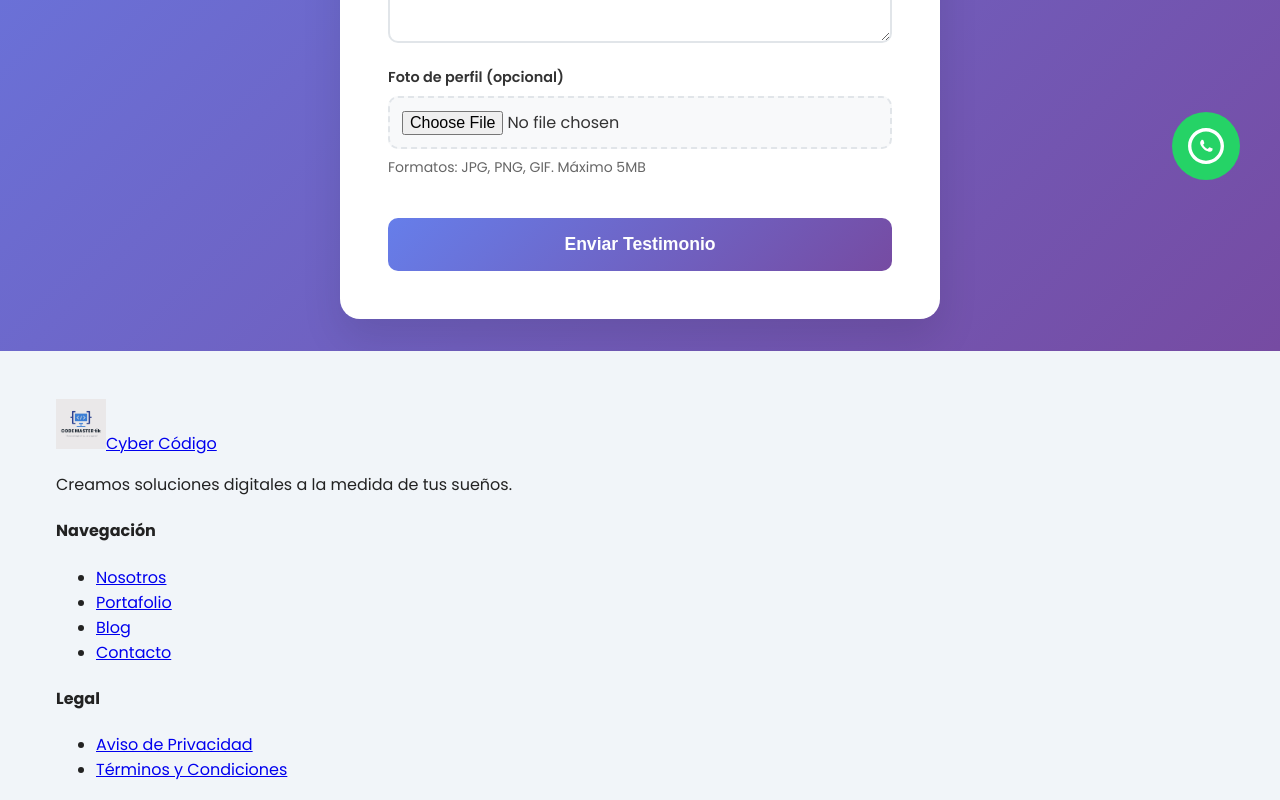
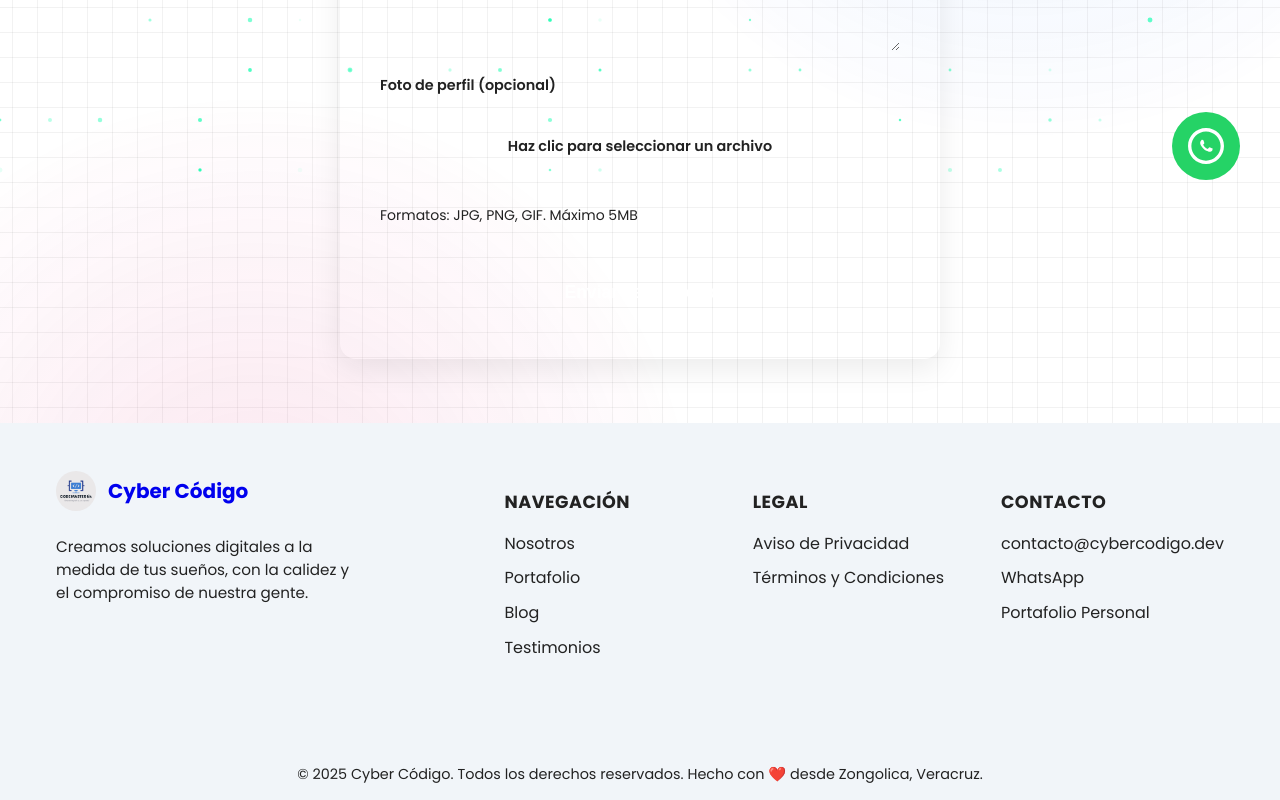
Before and after one commit to joseorteha/cyberCodigo, a Next.js app: page /testimonios in a window 1280 px wide. Shown: the part 580-1380 px from the top of the page. Built offline with nearby package versions, Linux system fonts and the light colour scheme; no server answers.

Commit message:
feat(design): Improve testimonial form and footer styles

```diff
--- a/src/components/Footer.tsx
+++ b/src/components/Footer.tsx
@@ -35,39 +35,51 @@ const Footer = () => {
   return (
     <footer className="footer">
       <div className="footer-container">
-        <div className="footer-columns">
-          <div className="footer-column logo-column">
-            <Link href="/" className="footer-logo">
-              <Image src="/LOGO.jpg" alt="Cyber Código Logo" width={50} height={50} />
-              <span>Cyber Código</span>
+        <div className="footer-grid">
+          {/* Column 1: Brand */}
+          <div className="footer-brand">
+            <Link href="/" className="footer-brand-link">
+              <Image src="/LOGO.jpg" alt="Cyber Código Logo" width={40} height={40} className="footer-logo" />
+              <span className="footer-title">Cyber Código</span>
             </Link>
-            <p className="footer-tagline">Creamos soluciones digitales a la medida de tus sueños.</p>
+            <p className="footer-desc">
+              Creamos soluciones digitales a la medida de tus sueños, con la calidez y el compromiso de nuestra gente.
+            </p>
           </div>
-          <div className="footer-column">
-            <h4>Navegación</h4>
-            <ul className="footer-links">
-              <li><Link href="/nosotros">Nosotros</Link></li>
-              <li><Link href="/#portfolio">Portafolio</Link></li>
-              <li><Link href="/blog">Blog</Link></li>
-              <li><Link href="/#contact">Contacto</Link></li>
+
+          {/* Column 2: Navegación */}
+          <div className="footer-links-column highlight-links">
+            <h3 className="footer-heading">Navegación</h3>
+            <ul className="footer-list">
+              <li><Link href="/nosotros" className="footer-link">Nosotros</Link></li>
+              <li><Link href="/#portfolio" className="footer-link">Portafolio</Link></li>
+              <li><Link href="/blog" className="footer-link">Blog</Link></li>
+              <li><Link href="/testimonios" className="footer-link">Testimonios</Link></li>
             </ul>
           </div>
-          <div className="footer-column">
-            <h4>Legal</h4>
-            <ul className="footer-links">
-              <li><Link href="/aviso-privacidad">Aviso de Privacidad</Link></li>
-              <li><Link href="/terminos-condiciones">Términos y Condiciones</Link></li>
+
+          {/* Column 3: Legal */}
+          <div className="footer-links-column highlight-links">
+            <h3 className="footer-heading">Legal</h3>
+            <ul className="footer-list">
+              <li><Link href="/aviso-privacidad" className="footer-link">Aviso de Privacidad</Link></li>
+              <li><Link href="/terminos-condiciones" className="footer-link">Términos y Condiciones</Link></li>
             </ul>
           </div>
-          <div className="footer-column">
-            <h4>Síguenos</h4>
-            <div className="social-icons">
-               {/* Puedes agregar tus redes aquí */}
-            </div>
+
+          {/* Column 4: Contacto */}
+          <div className="footer-contact-column">
+            <h3 className="footer-heading">Contacto</h3>
+            <ul className="footer-list">
+              <li><a href="mailto:contacto@cybercodigo.dev" className="footer-link">contacto@cybercodigo.dev</a></li>
+              <li><a href={whatsappLink} target="_blank" className="footer-link">WhatsApp</a></li>
+              <li><a href={portfolioLink} target="_blank" className="footer-link">Portafolio Personal</a></li>
+            </ul>
           </div>
+
         </div>
         <div className="footer-bottom">
-          <p>&copy; {new Date().getFullYear()} Cyber Código. Todos los derechos reservados.</p>
+          <p>&copy; {year} Cyber Código. Todos los derechos reservados. Hecho con ❤️ desde Zongolica, Veracruz.</p>
         </div>
       </div>
     </footer>
--- a/src/components/TestimonialForm.tsx
+++ b/src/components/TestimonialForm.tsx
@@ -158,7 +158,8 @@ const TestimonialForm = () => {
           </div>
 
           <div className="form-group">
-            <label htmlFor="image">Foto de perfil (opcional)</label>
+            <label>Foto de perfil (opcional)</label>
+            <div className="file-input-wrapper">
               <input
                 type="file"
                 id="image"
@@ -166,6 +167,13 @@ const TestimonialForm = () => {
                 onChange={handleImageChange}
                 accept="image/*"
               />
+              <label htmlFor="image" className="file-input-label">
+                <span>
+                  {formData.image ? 'Archivo seleccionado:' : 'Haz clic para seleccionar un archivo'}
+                </span>
+                {formData.image && <span className="file-name">{formData.image.name}</span>}
+              </label>
+            </div>
             <small>Formatos: JPG, PNG, GIF. Máximo 5MB</small>
           </div>
 
--- a/src/scss/Footer.scss
+++ b/src/scss/Footer.scss
@@ -22,13 +22,17 @@
 .footer-grid {
   display: grid;
   grid-template-columns: 1fr;
-  gap: 2rem;
+  gap: 2.5rem;
   text-align: center;
 
   @media (min-width: 768px) {
-    grid-template-columns: 2fr 3fr 2fr;
+    grid-template-columns: repeat(2, 1fr);
     text-align: left;
-    gap: 2.5rem;
+  }
+
+  @media (min-width: 1024px) {
+    grid-template-columns: 2fr 1fr 1fr 1fr;
+    gap: 3rem;
   }
 }
 
@@ -56,12 +60,22 @@
 .footer-title {
   font-weight: bold;
   font-size: 1.25rem;
-  color: #222;
+  color: var(--text-dark);
+}
+
+.dark .footer-title {
+  color: var(--text-light);
 }
 
 .footer-desc {
-  color: #666;
+  color: var(--text-gray-dark);
+  margin-top: 0.5rem;
+  font-size: 0.95rem;
   max-width: 300px;
+}
+
+.dark .footer-desc {
+  color: var(--text-gray-light);
 }
 
 .footer-form {
@@ -115,32 +129,63 @@
 }
 
 .footer-heading {
-  font-weight: 600;
-  color: #222;
+  font-size: 1.1rem;
+  font-weight: 700;
+  color: var(--text-dark);
   margin-bottom: 1rem;
+  text-transform: uppercase;
+  letter-spacing: 0.5px;
+}
+
+.dark .footer-heading {
+  color: var(--text-light);
 }
 
 .footer-list {
   list-style: none;
   padding: 0;
   margin: 0;
+
+  li {
+    margin-bottom: 0.6rem;
+  }
+}
+
+.footer-links-column, .footer-contact-column {
+  h3 {
+    margin-bottom: 1rem;
+  }
+  &.highlight-links a {
+    font-weight: 500;
+    color: var(--text-dark);
+    .dark & {
+      color: var(--text-light);
+    }
+    &:hover {
+      color: var(--primary-color);
+      .dark & {
+        color: var(--primary-color-light);
+      }
+    }
+  }
 }
 
 .footer-link {
-  color: #666;
+  color: var(--text-gray-dark);
   text-decoration: none;
-  transition: color 0.2s;
-  display: inline-block;
-  margin-bottom: 0.5rem;
+  transition: color 0.2s, padding-left 0.2s;
+
+  &:hover {
+    color: var(--primary-color);
+    padding-left: 5px;
+  }
 }
-.footer-link:hover {
-  color: #222;
-}
+
 .dark .footer-link {
-  color: #bbb;
-}
-.dark .footer-link:hover {
-  color: #fff;
+  color: var(--text-gray-light);
+  &:hover {
+    color: var(--primary-color-light);
+  }
 }
 
 .footer-social-icons {
@@ -177,26 +222,16 @@
 }
 
 .footer-bottom {
-  border-top: 1px solid #e5e7eb;
-  margin-top: 2rem;
-  padding-top: 1.5rem;
+  border-top: 1px solid var(--border-light);
+  margin-top: 3rem;
+  padding-top: 2rem;
   text-align: center;
-  color: #666;
-  font-size: 0.95rem;
+  color: var(--text-gray-dark);
+  font-size: 0.9rem;
 }
 .dark .footer-bottom {
-  border-top: 1px solid #333;
-  color: #bbb;
-}
-
-.dark .footer-desc {
-  color: #bbb;
-}
-
-.dark .footer-input, .dark .footer-textarea {
-  background: #2d3748;
-  border-color: #4a5568;
-  color: #eee;
+  border-top: 1px solid var(--border-dark);
+  color: var(--text-gray-light);
 }
 
 .footer-contact-social {
--- a/src/scss/TestimonialForm.scss
+++ b/src/scss/TestimonialForm.scss
@@ -3,48 +3,51 @@
   display: flex;
   align-items: center;
   justify-content: center;
-  padding: 2rem;
-  background: linear-gradient(135deg, #667eea 0%, #764ba2 100%);
+  padding: 4rem 1rem;
+  background-color: var(--background-light);
+  transition: background-color 0.3s ease;
 
   .dark & {
-    background: linear-gradient(135deg, #1a1a2e 0%, #16213e 100%);
+    background-color: var(--background-dark);
   }
 }
 
 .testimonial-form {
-  background: white;
-  padding: 3rem;
-  border-radius: 20px;
-  box-shadow: 0 20px 40px rgba(0, 0, 0, 0.1);
+  background: var(--card-light);
+  padding: 2.5rem;
+  border-radius: 1rem;
+  box-shadow: 0 10px 30px rgba(0, 0, 0, 0.08);
+  border: 1px solid var(--border-light);
   width: 100%;
   max-width: 600px;
 
   .dark & {
-    background: #1e1e1e;
-    color: white;
-    box-shadow: 0 20px 40px rgba(0, 0, 0, 0.3);
+    background: var(--card-dark);
+    color: var(--text-light);
+    box-shadow: 0 10px 30px rgba(0, 0, 0, 0.2);
+    border-color: var(--border-dark);
   }
 
   h2 {
     text-align: center;
     margin-bottom: 0.5rem;
-    color: #333;
+    color: var(--text-dark);
     font-size: 2rem;
-    font-weight: 700;
+    font-weight: 800;
 
     .dark & {
-      color: white;
+      color: var(--text-light);
     }
   }
 
   > p {
     text-align: center;
-    color: #666;
-    margin-bottom: 2rem;
+    color: var(--text-gray-dark);
+    margin-bottom: 2.5rem;
     font-size: 1.1rem;
 
     .dark & {
-      color: #ccc;
+      color: var(--text-gray-light);
     }
   }
 
@@ -87,45 +90,41 @@
       display: block;
       margin-bottom: 0.5rem;
       font-weight: 600;
-      color: #333;
+      color: var(--text-dark);
 
       .dark & {
-        color: white;
+        color: var(--text-light);
       }
     }
 
-    input, textarea {
+    input[type="text"],
+    input[type="email"], // If you add email in the future
+    textarea {
       width: 100%;
-      padding: 1rem;
-      border: 2px solid #e1e5e9;
-      border-radius: 10px;
+      padding: 0.875rem 1rem;
+      border: 1px solid var(--border-light);
+      border-radius: 0.5rem;
       font-size: 1rem;
-      transition: all 0.3s ease;
-      background: white;
-      color: #333;
+      transition: all 0.2s ease-in-out;
+      background: var(--background-light);
+      color: var(--text-dark);
 
       .dark & {
-        background: #2a2a2a;
-        border-color: #444;
-        color: white;
+        background: var(--background-dark);
+        border-color: var(--border-dark);
+        color: var(--text-light);
       }
 
       &:focus {
         outline: none;
-        border-color: #667eea;
-        box-shadow: 0 0 0 3px rgba(102, 126, 234, 0.1);
-
-        .dark & {
-          border-color: #764ba2;
-          box-shadow: 0 0 0 3px rgba(118, 75, 162, 0.1);
-        }
+        border-color: var(--primary-color);
+        box-shadow: 0 0 0 3px var(--primary-color-translucent);
       }
 
       &::placeholder {
-        color: #999;
-
+        color: var(--text-gray-light);
         .dark & {
-          color: #666;
+          color: var(--text-gray-dark);
         }
       }
     }
@@ -135,34 +134,59 @@
       min-height: 120px;
     }
 
+    /* Custom File Input */
+    .file-input-wrapper {
+      position: relative;
+    }
+
     input[type="file"] {
-      padding: 0.75rem;
-      border: 2px dashed #e1e5e9;
-      background: #f8f9fa;
+      display: none; // Hide the default input
+    }
+
+    .file-input-label {
+      display: flex;
+      align-items: center;
+      justify-content: center;
+      width: 100%;
+      padding: 2rem 1rem;
+      border: 2px dashed var(--border-light);
+      border-radius: 0.5rem;
+      background: var(--background-light);
       cursor: pointer;
+      transition: all 0.2s ease-in-out;
+      text-align: center;
+      color: var(--text-gray-dark);
 
       .dark & {
-        border-color: #444;
-        background: #2a2a2a;
+        background: var(--background-dark);
+        border-color: var(--border-dark);
+        color: var(--text-gray-light);
       }
 
       &:hover {
-        border-color: #667eea;
+        border-color: var(--primary-color);
+        color: var(--primary-color);
+        background-color: var(--primary-color-translucent-light);
+        .dark & {
+          background-color: var(--primary-color-translucent);
+        }
+      }
 
-        .dark & {
-          border-color: #764ba2;
-        }
+      .file-name {
+        margin-left: 0.5rem;
+        font-style: italic;
+        font-weight: 500;
       }
     }
 
     small {
       display: block;
       margin-top: 0.5rem;
-      color: #666;
+      color: var(--text-gray-light);
       font-size: 0.875rem;
 
       .dark & {
-        color: #999;
+        color: var(--text-gray-dark);
       }
     }
   }
@@ -170,29 +194,31 @@
   .submit-btn {
     width: 100%;
     padding: 1rem 2rem;
-    background: linear-gradient(135deg, #667eea 0%, #764ba2 100%);
+    background: var(--primary-color);
     color: white;
     border: none;
-    border-radius: 10px;
+    border-radius: 0.5rem;
     font-size: 1.1rem;
-    font-weight: 600;
+    font-weight: 700;
     cursor: pointer;
-    transition: all 0.3s ease;
+    transition: all 0.2s ease-in-out;
     margin-top: 1rem;
 
     &:hover:not(:disabled) {
-      transform: translateY(-2px);
-      box-shadow: 0 10px 20px rgba(102, 126, 234, 0.3);
+      transform: translateY(-3px);
+      box-shadow: 0 4px 20px var(--primary-color-translucent);
     }
 
     &:disabled {
-      opacity: 0.7;
+      background-color: var(--text-gray-light);
       cursor: not-allowed;
       transform: none;
+      box-shadow: none;
     }
 
     &:active:not(:disabled) {
       transform: translateY(0);
+      box-shadow: 0 2px 10px var(--primary-color-translucent);
     }
   }
 }
```
Also changed, not shown: 1 other file (tests, documents, lock files or other folders). Lines whose indentation alone changed are shown as unchanged.
